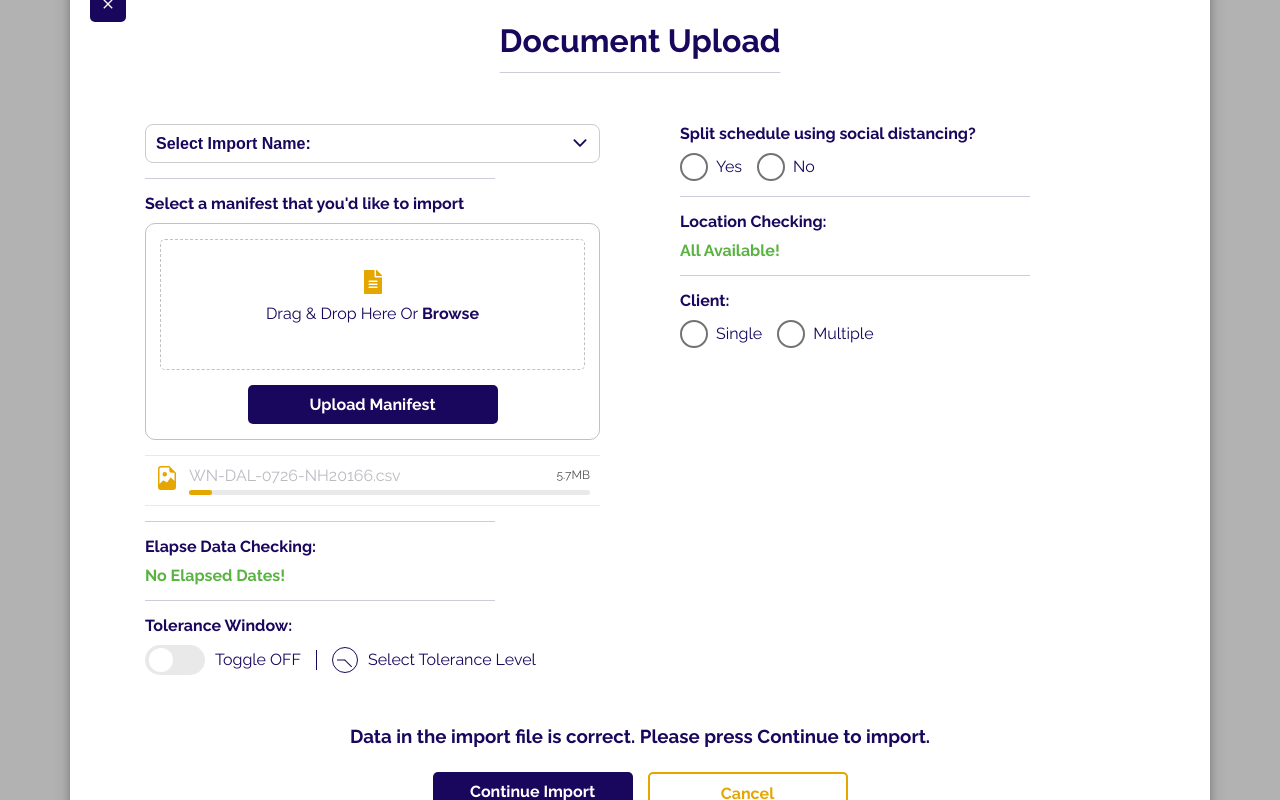
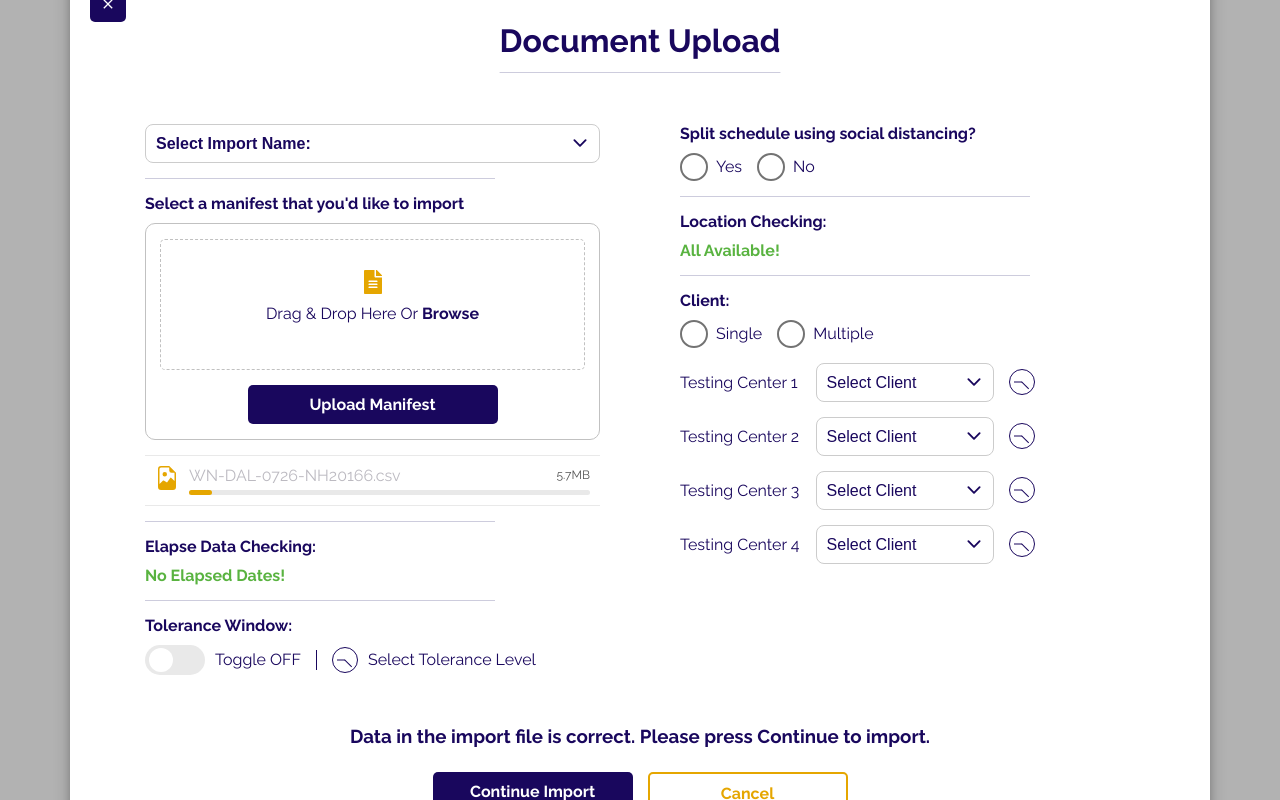
Before and after one commit to ixaxtav/sh-upload-form, a React (Vite) app: page / in a window 1280 px wide. Built offline with nearby package versions, Linux system fonts and the light colour scheme.

Commit message:
Add client list

```diff
--- a/src/App.tsx
+++ b/src/App.tsx
@@ -1,5 +1,5 @@
 import { useState } from "react";
-import { Modal, Button, Heading, Select, Divider, Text, FileUpload, Switch, Circle, RadioButtonGroup } from "./components";
+import { Modal, Button, Heading, Select, Divider, Text, FileUpload, Switch, Circle, RadioButtonGroup, Client } from "./components";
 import { MdClose } from "react-icons/md";
 import { CenterContainer } from "./layouts/CenterContainer";
 import { Row } from "./layouts/Row";
@@ -73,6 +73,26 @@ function App() {
             <Divider />
             <Text bold>Client:</Text>
             <RadioButtonGroup name="client" options={["Single", "Multiple"]} onChange={(e) => console.log(e.target.value)} />
+            {[
+              {
+                label: "Testing Center 1",
+                value: "Testing Center 1",
+              },
+              {
+                label: "Testing Center 2",
+                value: "Testing Center 2",
+              },
+              {
+                label: "Testing Center 3",
+                value: "Testing Center 3",
+              },
+              {
+                label: "Testing Center 4",
+                value: "Testing Center 4",
+              },
+            ].map((client) => (
+              <Client name={client.label} />
+            ))}
           </Column>
         </Row>
         <h3 style={{ textAlign: "center", marginTop: "35px", marginBottom: "25px" }}>Data in the import file is correct. Please press Continue to import.</h3>
--- /dev/null
+++ b/src/components/Client.tsx
@@ -0,0 +1,57 @@
+import styled from "styled-components";
+import { Select } from "./";
+import { Circle } from "./Circle";
+
+const ClientContainer = styled.div`
+  display: flex;
+  align-items: center;
+  margin-top: 15px;
+  margin-bottom: 15px;
+  gap: 15px;
+  max-width: 355px;
+`;
+
+const NameContainer = styled.div`
+  width: 240px;
+`;
+
+type ClientProps = {
+  name: string;
+};
+
+export const Client = ({ name }: ClientProps) => {
+  return (
+    <ClientContainer>
+      <NameContainer>
+        <p style={{ margin: 0 }}>{name}</p>
+      </NameContainer>
+      <Select
+        placeholder="Select Client"
+        options={[
+          {
+            label: "Testing Center 1",
+            value: "Testing Center 1",
+          },
+          {
+            label: "Testing Center 2",
+            value: "Testing Center 2",
+          },
+          {
+            label: "Testing Center 3",
+            value: "Testing Center 3",
+          },
+          {
+            label: "Testing Center 4",
+            value: "Testing Center 4",
+          },
+        ]}
+        onChange={(e) => {
+          console.log(e.target.value);
+        }}
+      />
+      <div>
+        <Circle />
+      </div>
+    </ClientContainer>
+  );
+};
--- a/src/components/index.tsx
+++ b/src/components/index.tsx
@@ -8,3 +8,4 @@ export * from "./FileUpload";
 export * from "./Switch";
 export * from "./Circle";
 export * from "./RadioButtonGroup";
+export * from "./Client";
```
